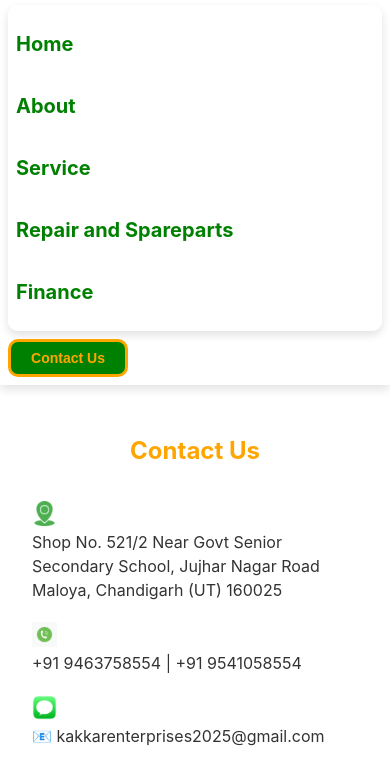
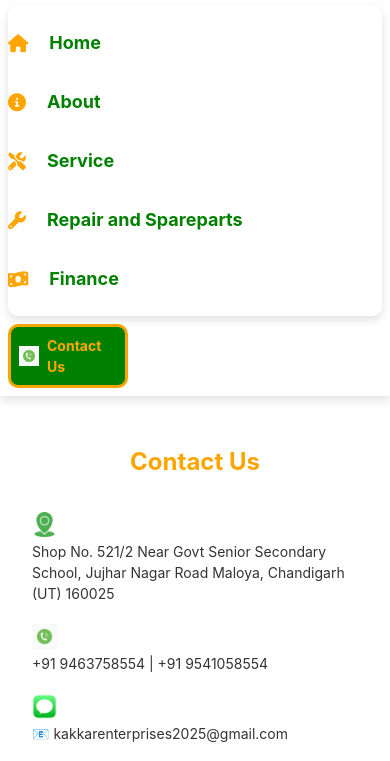
Before and after one commit to rekhabhatia1995-del/kakkarenterprises, a plain HTML site: page contactus.html in a window 390 px wide. Both pictures are taken after a click on the button "Toggle mobile menu". Shown: the part 71-832 px from the top of the page. Drawn offline with Linux system fonts and the light colour scheme.

Commit message:
Icons Added

```diff
--- a/contactus.html
+++ b/contactus.html
@@ -24,6 +24,7 @@
     <link rel="canonical" href="https://kakkarenterprises.com/contactus.html">
     <link rel="icon" type="image/jpeg" href="images/logo.jpeg">
 
+    <link rel="stylesheet" href="https://cdnjs.cloudflare.com/ajax/libs/font-awesome/6.0.0/css/all.min.css">
     <link href="css/style.css" rel="stylesheet" type="text/css" />
 </head>
 
@@ -44,15 +45,18 @@
 
             <div class="second-div">
                 <ul class="nav-list">
-                    <li><a href="index.html">Home</a></li>
-                    <li><a href="about.html">About</a></li>
-                    <li><a href="service.html">Service</a></li>
-                    <li><a href="part.html">Repair and Spareparts</a></li>
-                    <li><a href="finance.html">Finance</a></li>
+                    <li><i class="fas fa-home nav-icon"></i><a href="index.html">Home</a></li>
+                    <li><i class="fas fa-info-circle nav-icon"></i><a href="about.html">About</a></li>
+                    <li><i class="fas fa-tools nav-icon"></i><a href="service.html">Service</a></li>
+                    <li><i class="fas fa-wrench nav-icon"></i><a href="part.html">Repair and Spareparts</a></li>
+                    <li><i class="fas fa-money-bill-wave nav-icon"></i><a href="finance.html">Finance</a></li>
                 </ul>
             </div>
             <div class="button-div">
-                <button class="button"><a href="contactus.html">Contact Us</a></button>
+                <a href="contactus.html" class="button">
+                    <img src="images/callicon.jpg" alt="Phone Icon" style="width: 20px; height: 20px; margin-right: 8px;" />
+                    Contact Us
+                </a>
             </div>
         </div>
     </nav>
@@ -72,10 +76,14 @@
                             <img src="images/callicon.jpg" alt="Phone Icon" />
                             <span>+91 9463758554 | +91 9541058554</span>
                         </div>
-                        <div class="contact-item mb-md">
-                            <img src="images/msgicon.png" alt="Email Icon" />
-                            <a href="mailto:kakkarenterprises2025@gmail.com">📧 kakkarenterprises2025@gmail.com</a>
-                        </div>
+                    <div class="contact-item mb-md">
+                        <img src="images/msgicon.png" alt="Email Icon" />
+                        <a href="mailto:kakkarenterprises2025@gmail.com">📧 kakkarenterprises2025@gmail.com</a>
+                    </div>
+                    <div class="contact-item mb-md">
+                        <span>📘</span>
+                        <a href="https://www.facebook.com/kakkarenterprises" target="_blank">Follow us on Facebook</a>
+                    </div>
                     </div>
 
                     <!-- Quick Contact Buttons -->
--- a/css/style.css
+++ b/css/style.css
@@ -312,7 +312,7 @@ section {
 .button-div .button {
   background-color: var(--color-primary);
   border-radius: var(--radius-lg);
-  color: var(--color-white);
+  color: var(--color-secondary);
   padding: var(--spacing-sm) var(--spacing-md);
   margin: var(--spacing-sm) var(--spacing-md);
   width: 200px;
@@ -320,21 +320,17 @@ section {
   cursor: pointer;
   border: 3px solid var(--color-secondary);
   transition: all var(--transition-normal);
-}
-
-.button-div .button a {
   text-decoration: none;
-  color: var(--color-secondary);
   font-weight: var(--font-weight-bold);
+  display: flex;
+  align-items: center;
+  justify-content: center;
 }
 
 .button-div .button:hover {
   background-color: var(--color-secondary);
   border-color: var(--color-primary);
   transform: translateY(-2px);
-}
-
-.button-div .button:hover a {
   color: var(--color-white);
 }
 
@@ -1081,11 +1077,14 @@ footer {
 /* Mobile Styles (max-width: 768px) */
 @media (max-width: 768px) {
   :root {
-    --font-size-5xl: 36px;
-    --font-size-4xl: 28px;
-    --font-size-3xl: 24px;
-    --font-size-2xl: 20px;
-    --font-size-xl: 18px;
+    --font-size-5xl: 40px;
+    --font-size-4xl: 32px;
+    --font-size-3xl: 28px;
+    --font-size-2xl: 24px;
+    --font-size-xl: 20px;
+    --font-size-lg: 18px;
+    --font-size-md: 16px;
+    --font-size-sm: 14px;
     --spacing-xl: 24px;
     --spacing-2xl: 32px;
     --spacing-3xl: 40px;
```
Also changed, not shown: about.html (+10 -6 lines), finance.html (+14 -6 lines), index.html (+16 -6 lines), part.html (+5 -5 lines), sale.html (+6 -5 lines), service.html (+14 -6 lines), 1 other file.
